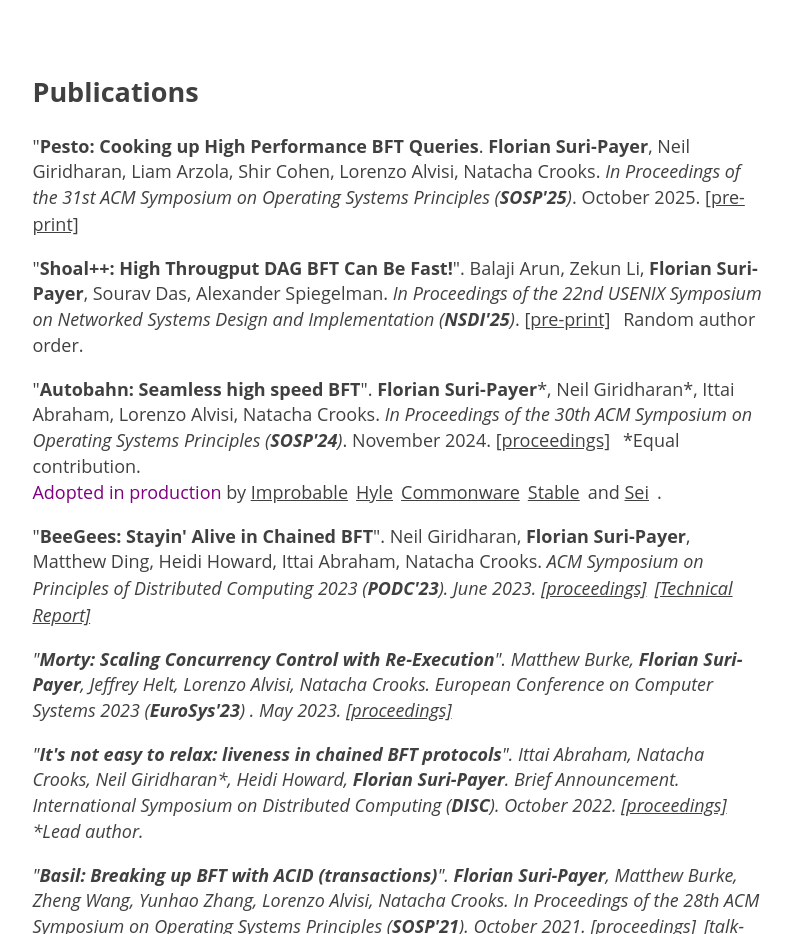
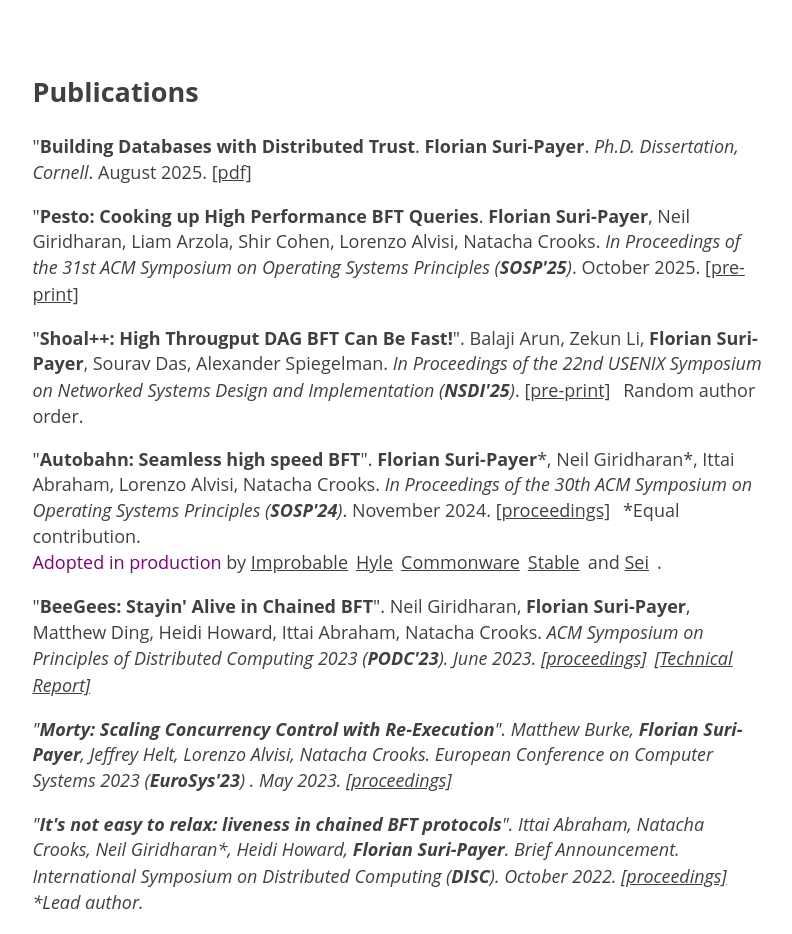
Before and after one commit to fsuri/fsuri.github.io, a plain HTML site: page index.html in a window 1280 px wide. Shown: the part 1340-2274 px from the top of the page, without its empty margins (451-1243 px from the left). Drawn offline with Linux system fonts and the light colour scheme.

Commit message:
Update index.html

```diff
--- a/index.html
+++ b/index.html
@@ -66,7 +66,9 @@
         <section>
           <h2>Publications</h2>
 
-	  <p> "<b>Pesto: Cooking up High Performance BFT Queries</b>. <b>Florian Suri-Payer</b>, Neil Giridharan, Liam Arzola, Shir Cohen, Lorenzo Alvisi, Natacha Crooks. <i>In Proceedings of the 31st ACM Symposium on Operating Systems Principles (<b>SOSP'25</b>)</i>. October 2025.  <a href="https://fsuri.github.io/reports/Pesto.pdf" target="new">[pre-print]</a>
+	  <p> "<b>Building Databases with Distributed Trust</b>. <b>Florian Suri-Payer</b>. <i>Ph.D. Dissertation, Cornell</i>. August 2025.  <a href="https://fsuri.github.io/reports/Thesis.pdf" target="new">[pdf]</a> </p>
+
+	  <p> "<b>Pesto: Cooking up High Performance BFT Queries</b>. <b>Florian Suri-Payer</b>, Neil Giridharan, Liam Arzola, Shir Cohen, Lorenzo Alvisi, Natacha Crooks. <i>In Proceedings of the 31st ACM Symposium on Operating Systems Principles (<b>SOSP'25</b>)</i>. October 2025.  <a href="https://fsuri.github.io/reports/Pesto.pdf" target="new">[pre-print]</a></p>
 
 	  <p> "<b>Shoal++: High Througput DAG BFT Can Be Fast!</b>". Balaji Arun, Zekun Li, <b>Florian Suri-Payer</b>, Sourav Das, Alexander Spiegelman.<i> In Proceedings of the 22nd USENIX Symposium on Networked Systems Design and Implementation (<b>NSDI'25</b>)</i>. <a href="https://arxiv.org/pdf/2405.20488v1" target="new">[pre-print]</a> Random author order.
           </p>
```
